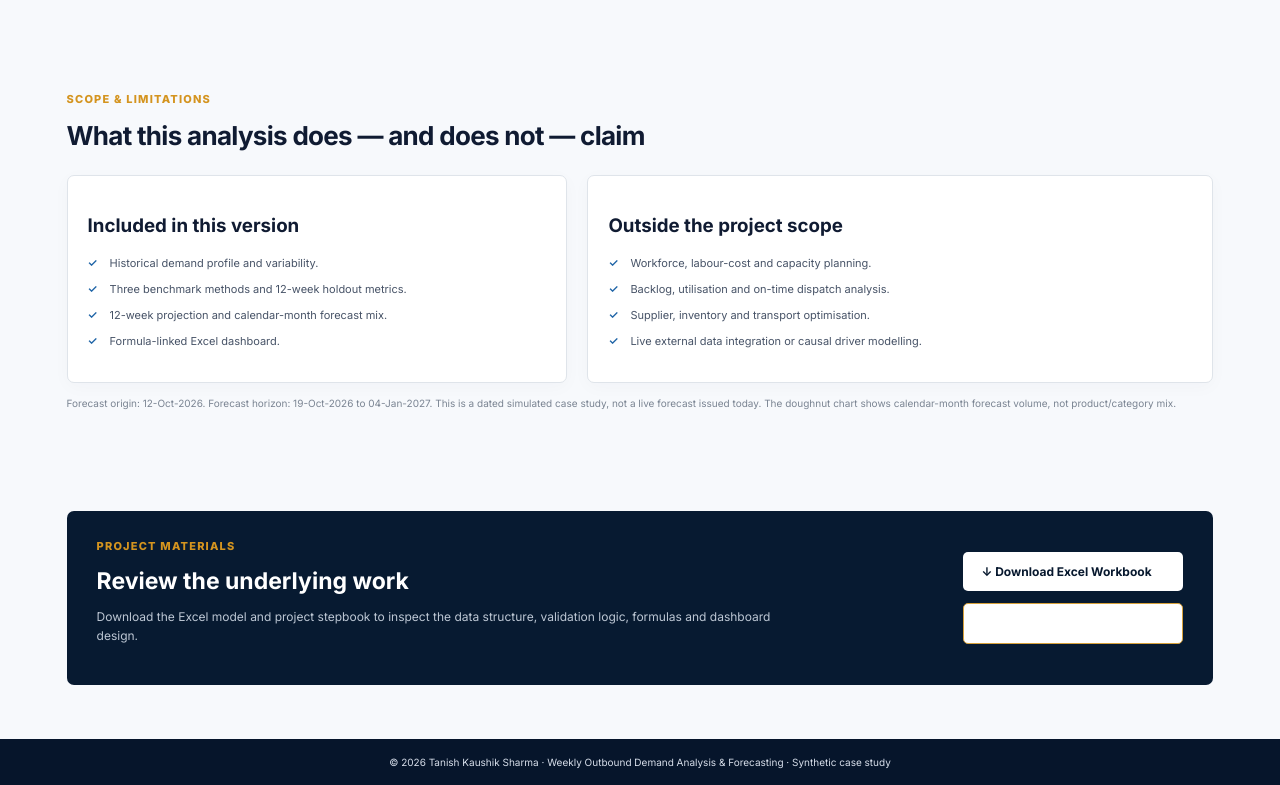
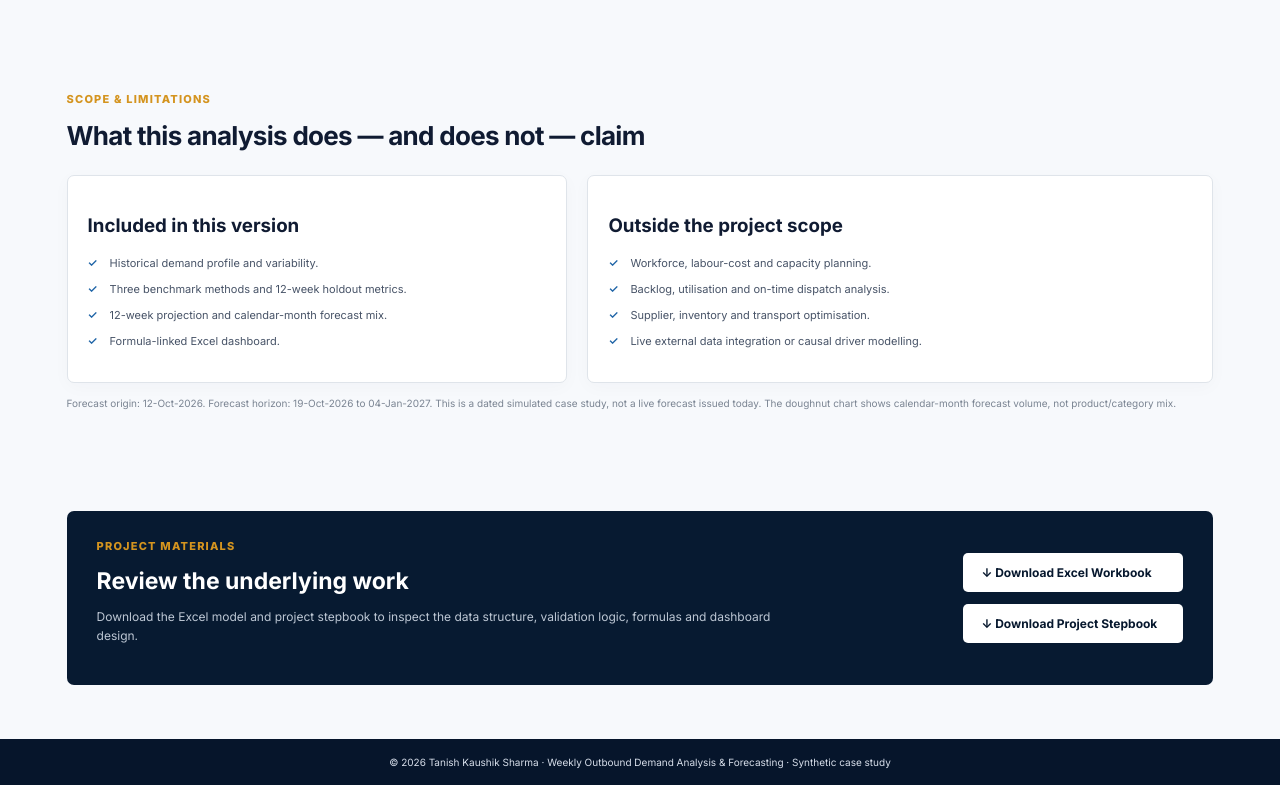
Before and after one commit to TKS09090/tanishkaushik.github.io, a plain HTML site: page projects/demand-forecasting.html in a window 1280 px wide. Shown: the part 3519-4304 px from the top of the page. Drawn offline with Linux system fonts and the light colour scheme.

Commit message:
Add download links for project materials
Updated the project materials section to include download links for the Excel workbook and project stepbook.

```diff
--- a/projects/demand-forecasting.html
+++ b/projects/demand-forecasting.html
@@ -7,6 +7,9 @@
 <section class="section case-content" id="validation"><div class="section-heading"><div><p class="eyebrow">MODEL PERFORMANCE</p><h2>Holdout comparison</h2></div></div><p class="section-lead">All three methods were tested against the same final 12 historical weeks. Lower MAE and RMSE indicate lower forecast error.</p><div class="table-wrap"><table class="data-table"><thead><tr><th>Forecast method</th><th>MAE (units)</th><th>RMSE (units)</th><th>Selection</th></tr></thead><tbody><tr><td>Naïve</td><td>67,375</td><td>78,235</td><td>—</td></tr><tr><td>4-week moving average</td><td>73,424</td><td>90,070</td><td>—</td></tr><tr class="selected"><td>52-week seasonal naïve</td><td>59,688</td><td>73,524</td><td><strong>Selected</strong></td></tr></tbody></table></div><div class="insight-grid two"><div class="panel"><p class="eyebrow">VALIDATION INSIGHT</p><h3>Seasonal naïve had the lowest error on the test window</h3><p>It reduced MAE by approximately 11.4% versus naïve and 18.1% versus the four-week moving average. These comparisons apply to this holdout only.</p></div><div class="panel"><p class="eyebrow">INTERPRETATION</p><h3>Model selection is evidence-led, not absolute</h3><p>The result supports using seasonal naïve as a planning baseline for this case. Performance should be monitored and revalidated as new actual demand becomes available.</p></div></div></section>
 <section class="section case-content" id="dashboard"><div class="section-heading"><div><p class="eyebrow">MANAGEMENT VIEW</p><h2>Weekly outbound demand dashboard</h2></div><a class="text-link" href="../assets/meridian-demand-dashboard.png" target="_blank" rel="noreferrer">Open dashboard image ↗</a></div><a class="dashboard-image-link" href="../assets/meridian-demand-dashboard.png" target="_blank" rel="noreferrer"><img class="dashboard-image" src="../assets/meridian-demand-dashboard.png" alt="Meridian Commerce weekly outbound demand dashboard showing actual versus forecast demand, monthly forecast mix, weekly forecast values and model accuracy comparison"></a><div class="forecast-table-wrap"><h3>12-week forecast detail</h3><div class="table-wrap"><table class="data-table"><thead><tr><th>Week starting</th><th>Forecast units</th><th>Week starting</th><th>Forecast units</th></tr></thead><tbody><tr><td>19 Oct 2026</td><td>799,240</td><td>30 Nov 2026</td><td>805,731</td></tr><tr><td>26 Oct 2026</td><td>725,324</td><td>07 Dec 2026</td><td>687,412</td></tr><tr><td>02 Nov 2026</td><td>777,159</td><td>14 Dec 2026</td><td>674,522</td></tr><tr><td>09 Nov 2026</td><td>781,888</td><td>21 Dec 2026</td><td>720,107</td></tr><tr><td>16 Nov 2026</td><td>772,586</td><td>28 Dec 2026</td><td>683,279</td></tr><tr><td>23 Nov 2026</td><td>757,794</td><td>04 Jan 2027</td><td>694,264</td></tr></tbody></table></div></div></section>
 <section class="section case-content" id="limitations"><div class="section-heading"><div><p class="eyebrow">SCOPE & LIMITATIONS</p><h2>What this analysis does — and does not — claim</h2></div></div><div class="case-grid"><article class="panel"><h3>Included in this version</h3><ul class="checklist"><li>Historical demand profile and variability.</li><li>Three benchmark methods and 12-week holdout metrics.</li><li>12-week projection and calendar-month forecast mix.</li><li>Formula-linked Excel dashboard.</li></ul></article><article class="panel"><h3>Outside the project scope</h3><ul class="checklist"><li>Workforce, labour-cost and capacity planning.</li><li>Backlog, utilisation and on-time dispatch analysis.</li><li>Supplier, inventory and transport optimisation.</li><li>Live external data integration or causal driver modelling.</li></ul></article></div><p class="note">Forecast origin: 12-Oct-2026. Forecast horizon: 19-Oct-2026 to 04-Jan-2027. This is a dated simulated case study, not a live forecast issued today. The doughnut chart shows calendar-month forecast volume, not product/category mix.</p></section>
-<section class="section case-content" id="downloads"><div class="result-banner"><div><p class="eyebrow">PROJECT MATERIALS</p><h2>Review the underlying work</h2><p>Download the Excel model and project stepbook to inspect the data structure, validation logic, formulas and dashboard design.</p></div><div class="download-actions"><a class="primary" href="../assets/Meridian_Weekly_Demand_Forecast.xlsx" download>↓ Download Excel Workbook</a><a class="secondary" href="../assets/Meridian_Demand_Forecasting_Stepbook.docx" download>
+<section class="section case-content" id="downloads"><div class="result-banner"><div><p class="eyebrow">PROJECT MATERIALS</p><h2>Review the underlying work</h2><p>Download the Excel model and project stepbook to inspect the data structure, validation logic, formulas and dashboard design.</p></div><div class="download-actions"><a class="primary" href="../assets/Meridian_Weekly_Demand_Forecast.xlsx" download>↓ Download Excel Workbook</a><a class="primary" href="../assets/Meridian_Demand_Forecasting_Stepbook.docx" download>
   ↓ Download Project Stepbook
-</a></div></div></section></main><footer>© 2026 Tanish Kaushik Sharma · Weekly Outbound Demand Analysis & Forecasting · Synthetic case study</footer></body></html>
+</a></div></div></section>
+
+
+</main><footer>© 2026 Tanish Kaushik Sharma · Weekly Outbound Demand Analysis & Forecasting · Synthetic case study</footer></body></html>
```
